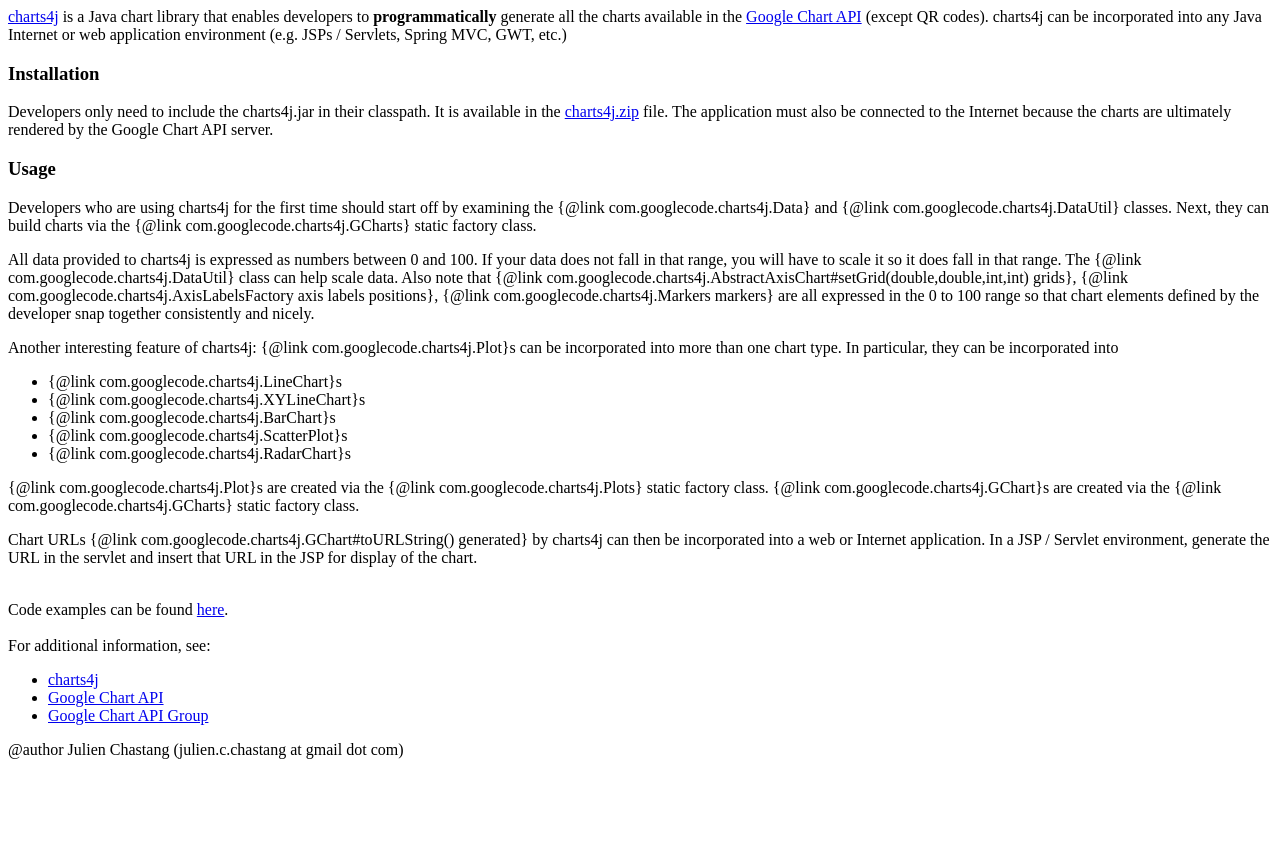
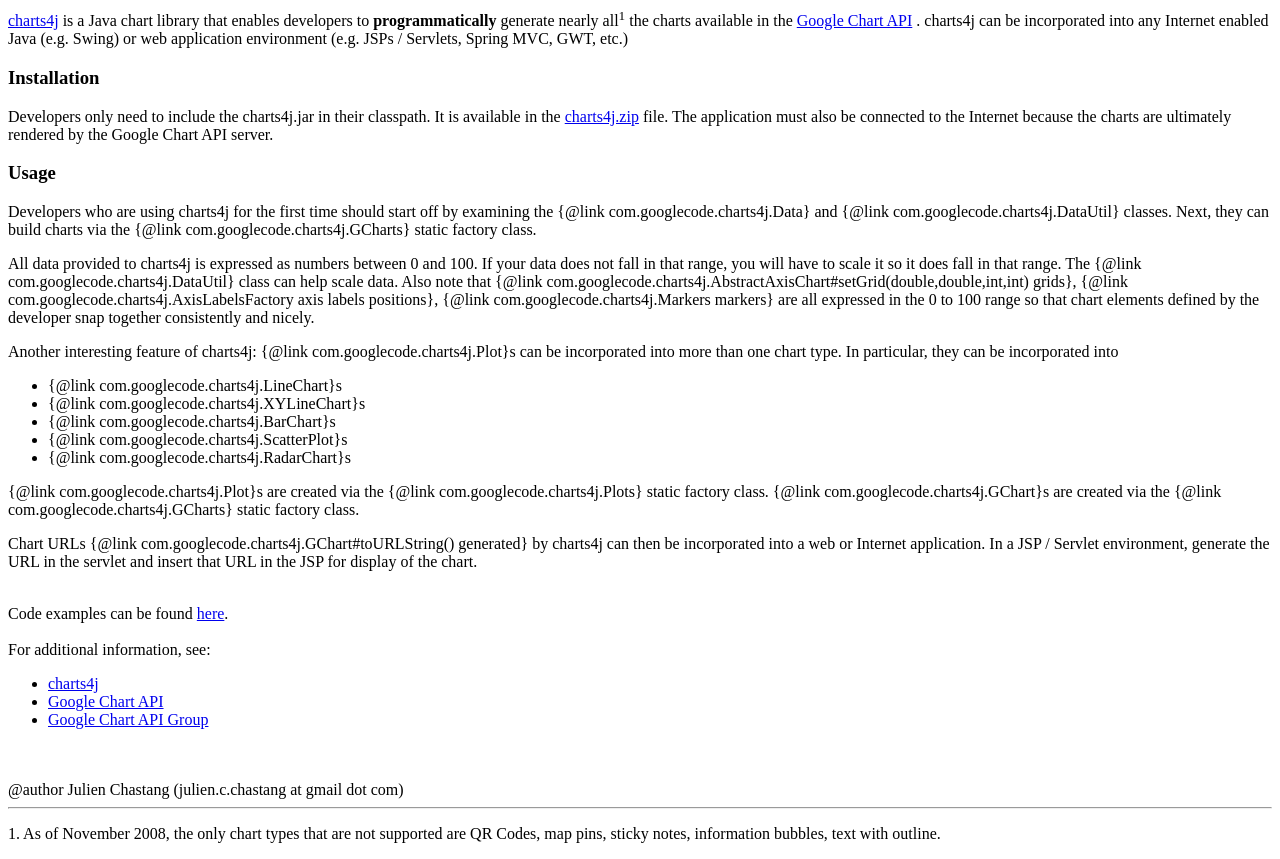
Before and after one commit to julienchastang/charts4j, a plain HTML site: page src/overview.html in a window 1280 px wide. Before the commit the page ends 800 px from the top, so only its background shows below. Drawn offline with Linux system fonts and the light colour scheme.

Commit message:
Improving docs.

```diff
--- a/src/overview.html
+++ b/src/overview.html
@@ -8,11 +8,11 @@
 
 <a href="http://charts4j.googlecode.com">charts4j</a>
 is a Java chart library that enables developers to
-<b>programmatically</b>
-generate all the charts available in the
+<b>programmatically</b> generate nearly all<sup>1</sup>
+the charts available in the
 <a href="http://code.google.com/apis/chart/">Google Chart API</a>
-(except QR codes). charts4j can be incorporated into any Java Internet
-or web application environment (e.g. JSPs / Servlets, Spring MVC, GWT, etc.)
+. charts4j can be incorporated into any Internet enabled Java (e.g. Swing) or web application
+environment (e.g. JSPs / Servlets, Spring MVC, GWT, etc.)
 
 <h3>Installation</h3>
 
@@ -61,16 +61,22 @@
 servlet and insert that URL in the JSP for display of the chart.</p>
 
 <br>
-Code examples can be found <a href="http://code.google.com/p/charts4j/wiki/DraftV06">here</a>.
+Code examples can be found <a href="http://charts4j.googlecode.com/">here</a>.
 <br>
 <br>
-
 For additional information, see:
 <ul>
 	<li><a href="http://charts4j.googlecode.com">charts4j</a></li>
 	<li><a href="http://code.google.com/apis/chart/">Google Chart API</a></li>
 	<li><a href="http://groups.google.com/group/google-chart-api">Google Chart API Group</a></li>
 </ul>
+
+<br>
+<br>
 @author Julien Chastang (julien.c.chastang at gmail dot com)
+<hr>
+<p>1. As of November 2008, the only chart types that are not
+supported are QR Codes, map pins, sticky notes, information bubbles,
+text with outline.</p>
 </body>
 </html>
```
